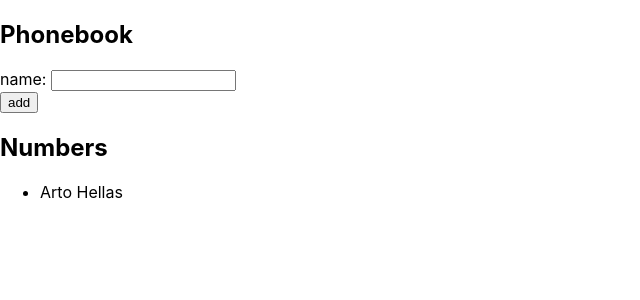
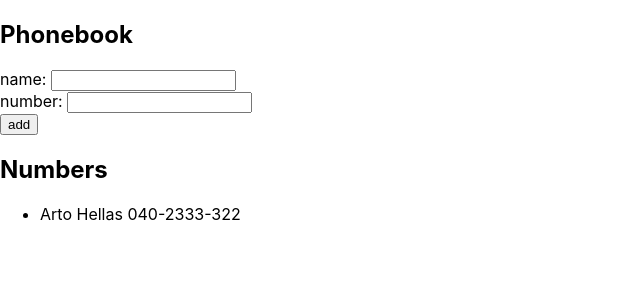
Before and after one commit to delegacz/FullStackOpen-Part2, a React (Create React App) app in the folder phonebook/: page / in a window 1280 px wide. Shown: the top 300 px of the page, without its empty margins (0-640 px from the left). Built offline with nearby package versions, Linux system fonts and the light colour scheme.

Commit message:
2.8 competed

```diff
--- a/phonebook/src/App.js
+++ b/phonebook/src/App.js
@@ -3,15 +3,18 @@ import React, { useState } from 'react'
 
 const App = () => {
   const [ persons, setPersons ] = useState([
-    { name: 'Arto Hellas' }
+    { name: 'Arto Hellas',
+      number: '040-2333-322' }
   ])
   const [ newName, setNewName ] = useState('')
+  const [ newNumber, setNewNumber]= useState('')
 
   const addName = (event) => {
     event.preventDefault()
     console.log('Click')
     const nameObject = {
       name: newName,
+      number: newNumber
     }
     console.log(newName);
     console.log(persons);
@@ -21,20 +24,25 @@ const App = () => {
     else {
       setPersons(persons.concat(nameObject))
       setNewName('')
+      setNewNumber('')
     }
   }
 
   const handleNameChange = (event) => {
     console.log(event.target.value)
     setNewName(event.target.value)
-
+  }
+  const handleNumberChange = (event) => {
+    console.log(event.target.value)
+    setNewNumber(event.target.value)
   }
   return (
     <div>
       <h2>Phonebook</h2>
       <form onSubmit={addName}>
         <div>
-          name: <input value={newName} onChange={handleNameChange}/>
+          name: <input value={newName} onChange={handleNameChange}/><br/>
+          number: <input value={newNumber} onChange={handleNumberChange}/>
         </div>
         <div>
           <button type="submit">add</button>
@@ -50,7 +58,7 @@ const App = () => {
 }
 const Name = (props) => {
   return (
-    <li>{props.person.name}</li>
+  <li>{props.person.name} {props.person.number}</li>
   )
 }
 export default App
```
